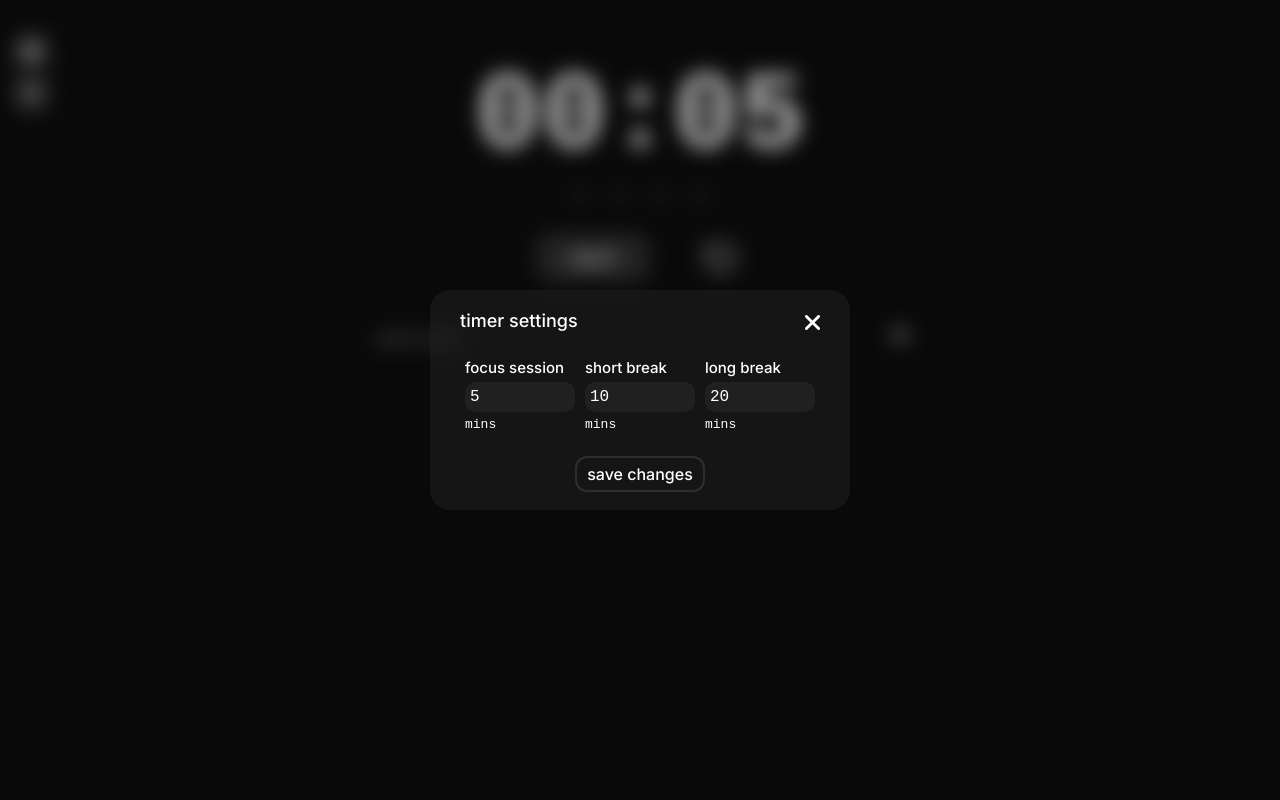
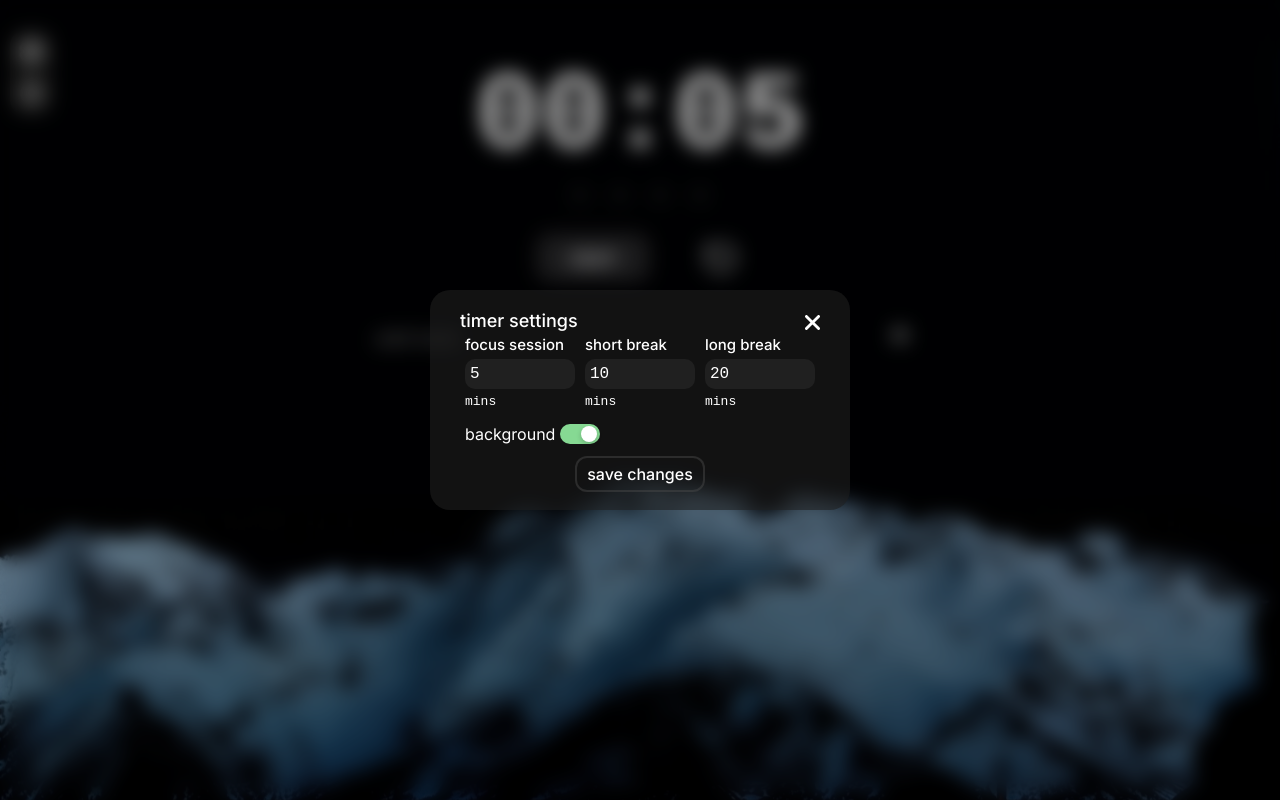
Before and after one commit to yosefgue/Pomodoro, a React (Vite) app: page / in a window 1280 px wide. Both pictures are taken after a click on the button 31 px from the left and 51 px from the top of the page. Built offline with nearby package versions, Linux system fonts and the light colour scheme; a web font is replaced by a local one.

Commit message:
added background setting, can toggle background on/off from settings

```diff
--- a/src/App.jsx
+++ b/src/App.jsx
@@ -8,9 +8,11 @@ export default function App() {
   const [focusTimer, setFocusTimer] = useState(5);
   const [breakTimer, setBreakTimer] = useState(10);
   const [longBreakTimer, setLongBreakTimer] = useState(20);
+  const [isBackgroundOn, setIsBackgroundOn] = useState(true);
 
   return (
     <>
+      {isBackgroundOn && <Background/>}
       <MenuOptions toggle={setIsSettingsOn}/>
       {isSettingsOn && <Settings
       toggle={setIsSettingsOn}
@@ -20,6 +22,8 @@ export default function App() {
       setFocusTimer={setFocusTimer}
       setBreakTimer={setBreakTimer}
       setLongBreakTimer={setLongBreakTimer}
+      setIsBackgroundOn={setIsBackgroundOn}
+      isBackgroundOn={isBackgroundOn}
       />}
       <Timer
       focusTimer={focusTimer}
@@ -39,3 +43,9 @@ function MenuOptions({ toggle }) {
     </div>
   )
 }
+
+function Background() {
+  return(
+    <div className="background"></div>
+  )
+}
--- a/src/components/menu/settings.jsx
+++ b/src/components/menu/settings.jsx
@@ -2,12 +2,13 @@ import { useRef, useEffect, useState } from "react"
 import styles from "./settings.module.css"
 import closeIcon from "/img/close.svg"
 
-export function Settings({ toggle, focusTimer, breakTimer, longBreakTimer, setFocusTimer, setBreakTimer, setLongBreakTimer }) {
+export function Settings({ toggle, focusTimer, breakTimer, longBreakTimer, setFocusTimer, setBreakTimer, setLongBreakTimer, isBackgroundOn, setIsBackgroundOn }) {
     const maxInputLength = 4;
     const ref = useRef(null)
     const [temporaryFocusTimer, setTemporaryFocusTimer] = useState(focusTimer);
     const [temporaryBreakTimer, setTemporaryBreakTimer] = useState(breakTimer);
     const [temporaryLongBreakTimer, setTemporaryLongBreakTimer] = useState(longBreakTimer);
+    const [temporaryIsBackgroundOn, setTemporaryIsBackgroundOn] = useState(isBackgroundOn)
 
     const onlyNums = (e, setValue) => {
         const value = e.target.value ;
@@ -28,7 +29,12 @@ export function Settings({ toggle, focusTimer, breakTimer, longBreakTimer, setFo
         setFocusTimer(temporaryFocusTimer)
         setBreakTimer(temporaryBreakTimer)
         setLongBreakTimer(temporaryLongBreakTimer)
+        setIsBackgroundOn(temporaryIsBackgroundOn)
         toggle(false)
+    }
+
+    const toggleBackground = () => {
+        setTemporaryIsBackgroundOn(() => !temporaryIsBackgroundOn)
     }
 
     return(
@@ -58,6 +64,13 @@ export function Settings({ toggle, focusTimer, breakTimer, longBreakTimer, setFo
                         <div className={styles.minutes}>mins</div>
                     </div>
                 </div>
+                <div className={styles.slidercontainer}>
+                    <label htmlFor="toggle">background</label>
+                    <span className={styles.toggle_switch}>
+                        <input className={styles.toggle_input} id="toggle" type="checkbox" onChange={toggleBackground} checked={temporaryIsBackgroundOn}/>
+                        <label className={styles.toggle_label} htmlFor="toggle"></label>
+                    </span>
+                </div>
                 <button className={styles.savebutton} type="submit" onClick={() => savechanges()}>save changes</button>
             </div>
         </>
--- a/src/components/menu/settings.module.css
+++ b/src/components/menu/settings.module.css
@@ -107,3 +107,58 @@ button {
 .close:hover {
     scale: 1.2;
 }
+
+/* slider */
+.slidercontainer {
+    display: flex;
+    flex-direction: row;
+    align-self: start;
+    align-items: center;
+    gap: 5px;
+    margin: 10px 25px;
+
+}
+
+.toggle_switch {
+  position: relative;
+  display: inline-block;
+  width: 40px;
+  height: 20px;
+}
+
+.toggle_input {
+  display: none;
+}
+
+.toggle_label {
+  position: absolute;
+  top: 0;
+  left: 0;
+  width: 40px;
+  height: 20px;
+  border-radius: 17px;
+  background-color: #ccc;
+  cursor: pointer;
+  transition: background-color 0.4s ease;
+}
+
+.toggle_label:before {
+  content: '';
+  position: absolute;
+  top: 2px;
+  left: 3px;
+  width: 16px;
+  height: 16px;
+  border-radius: 50%;
+  background-color: #fff;
+  box-shadow: 0 2px 5px rgba(0, 0, 0, 0.2);
+  transition: transform 0.4s ease;
+}
+
+.toggle_input:checked + .toggle_label {
+  background-color: #86d993;
+}
+
+.toggle_input:checked + .toggle_label:before {
+  transform: translateX(18px);
+}
--- a/src/global.css
+++ b/src/global.css
@@ -11,8 +11,21 @@ body {
     background-color: #0e0e0e;
 }
 
+/* Background */
+.background {
+    position: fixed;
+    top: 0;
+    left: 0;
+    right: 0;
+    bottom: 0;
+    z-index: -1;
+    background-image: url("/img/background.jpg");
+    background-position: center;
+    background-size: cover;
+    background-repeat: no-repeat;
+}
+
 /* Menu Styling */
-
 .menucontainer {
     position: fixed;
     display: flex;
```
